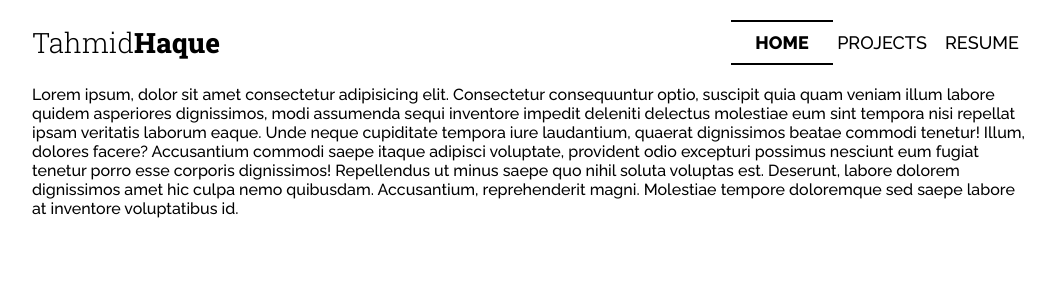
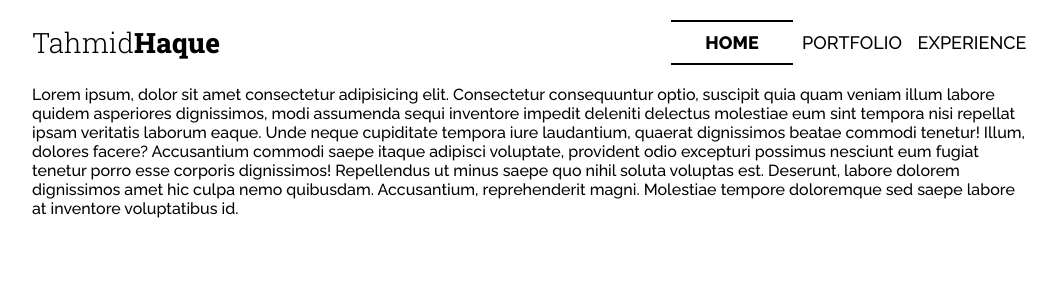
Before and after one commit to tahmid-haque/portfolio, a Vue app: page / in a window 1280 px wide. Shown: the top 300 px of the page, without its empty margins (108-1165 px from the left). Built offline with nearby package versions, Linux system fonts and the light colour scheme.

Commit message:
fix configs

```diff
--- a/package.json
+++ b/package.json
@@ -2,7 +2,7 @@
     "name": "portfolio",
     "version": "0.0.0",
     "scripts": {
-    "dev": "vite",
+        "dev": "vite --host",
         "build": "vue-tsc --noEmit && vite build",
         "preview": "vite preview --port 5050",
         "typecheck": "vue-tsc --noEmit",
--- a/src/components/NavBar.vue
+++ b/src/components/NavBar.vue
@@ -51,7 +51,7 @@ const onNavClick = (option: any) => {
 
         div {
             font-size: 18px;
-            width: 100px;
+            width: 120px;
             height: 45px;
             flex-direction: column;
             justify-content: space-between;
@@ -93,7 +93,7 @@ const onNavClick = (option: any) => {
         }
     }
 
-    @media (max-width: 600px) {
+    @media (max-width: 700px) {
         flex-direction: column;
         align-items: center;
         #options {
--- a/src/main.ts
+++ b/src/main.ts
@@ -8,8 +8,8 @@ import * as VueRouter from 'vue-router';
 
 export const routes = [
     { path: '/', component: About, name: 'home' },
-    { path: '/projects', component: Projects, name: 'projects' },
-    { path: '/resume', component: Resume, name: 'resume' },
+    { path: '/portfolio', component: Projects, name: 'portfolio' },
+    { path: '/experience', component: Resume, name: 'experience' },
     { path: '/:pathMatch(.*)*', component: NotFound },
 ];
 
```
Also changed, not shown: 1 other file (tests, documents, lock files or other folders). Lines whose indentation alone changed are shown as unchanged.
